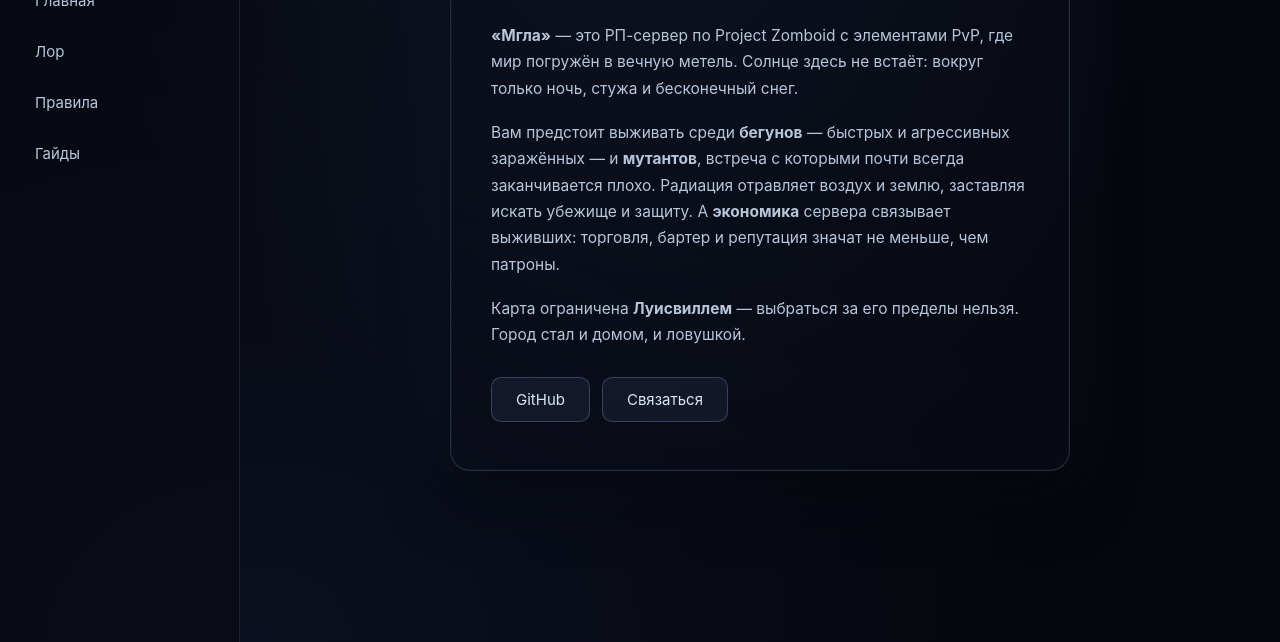
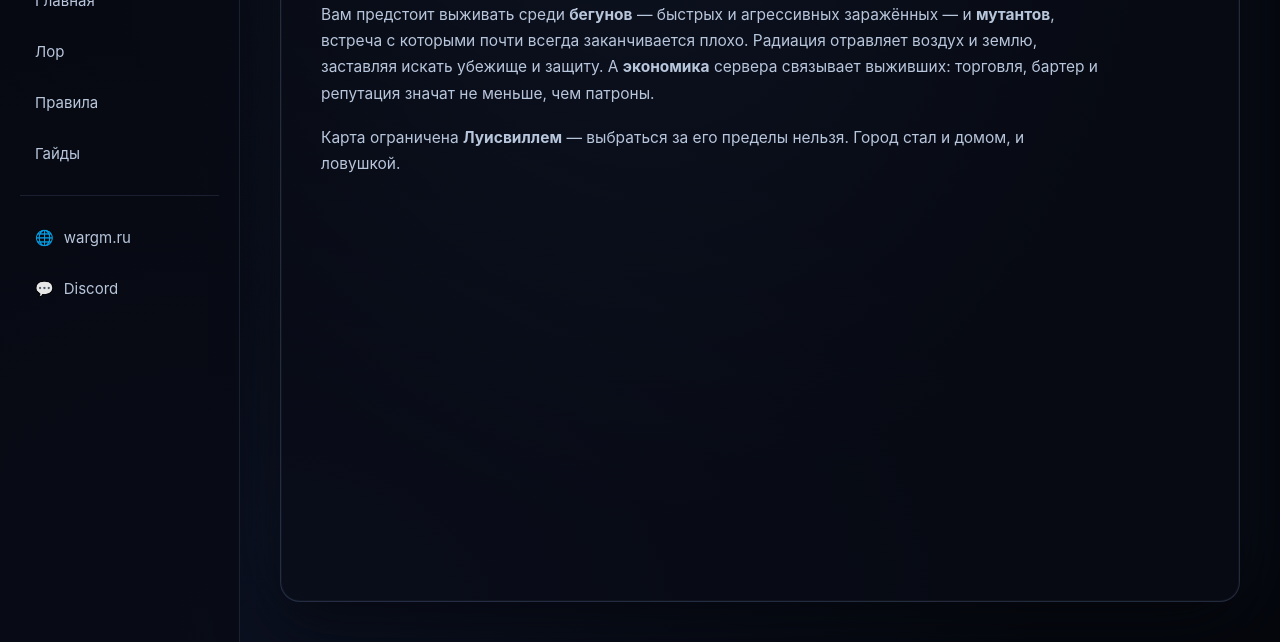
Before and after one commit to eugene-binbash/Mgla, a plain HTML site: page index.html in a window 1280 px wide. Shown: the part 158-800 px from the top of the page. Drawn offline with Linux system fonts and the light colour scheme.

Commit message:
Update index.html

```diff
--- a/index.html
+++ b/index.html
@@ -35,7 +35,7 @@
       z-index: 0;
     }
 
-    /* ===== Боковая панель ===== */
+    /* ===== Левое меню ===== */
     .sidebar {
       position: fixed;
       top: 0;
@@ -49,6 +49,7 @@
       display: flex;
       flex-direction: column;
       gap: 8px;
+      overflow-y: auto;
     }
 
     .brand {
@@ -89,54 +90,66 @@
       color: #e8eef7;
     }
 
-    .nav-link.active,
-    .nav-link[aria-current="page"] {
-      background: rgba(140, 170, 255, 0.14);
-      border-color: rgba(160, 190, 255, 0.25);
-      color: #ffffff;
+    .nav-divider {
+      height: 1px;
+      background: rgba(160, 190, 255, 0.12);
+      margin: 12px 0;
     }
 
-    /* ===== Основная область ===== */
+    .nav-link.external {
+      display: flex;
+      align-items: center;
+      gap: 10px;
+    }
+
+    .nav-link.external .icon {
+      font-size: 15px;
+      line-height: 1;
+      flex-shrink: 0;
+      opacity: 0.9;
+    }
+
+    .nav-link.external.discord:hover {
+      background: rgba(88, 101, 242, 0.18);
+      border-color: rgba(120, 130, 255, 0.45);
+      color: #eef0ff;
+    }
+
+    /* ===== Правое окно ===== */
     .main {
       position: relative;
       z-index: 1;
       margin-left: 240px;
-      width: 100%;
+      width: calc(100% - 240px);
       min-height: 100vh;
+      padding: 40px;
       display: flex;
+      justify-content: center;
       align-items: flex-start;
-      justify-content: center;
-      padding: 48px 24px;
     }
 
-    .page {
-      display: none;
+    .content-window {
       width: 100%;
-      max-width: 620px;
-    }
-
-    /* Показываем страницу, на которую кликнули (или главную по умолчанию) */
-    .page:target {
-      display: block;
-    }
-
-    /* Если ни один якорь не выбран — показываем главную */
-    #home { display: block; }
-    body:has(.page:target) #home { display: none; }
-
-    .card {
+      max-width: 100%;
+      min-height: calc(100vh - 80px);
       background: rgba(10, 14, 24, 0.55);
       border: 1px solid rgba(160, 190, 255, 0.18);
       border-radius: 20px;
       padding: 48px 40px;
-      width: 100%;
-      text-align: left;
       box-shadow:
         0 0 0 1px rgba(255, 255, 255, 0.03) inset,
         0 24px 60px rgba(0, 0, 0, 0.6),
         0 0 80px rgba(90, 130, 220, 0.12);
     }
 
+    /* ===== Страницы ===== */
+    .page { display: none; }
+    .page:target { display: block; }
+
+    #home { display: block; }
+    body:has(.page:target) #home { display: none; }
+
+    /* ===== Типографика ===== */
     h1 {
       font-size: 30px;
       font-weight: 700;
@@ -162,6 +175,7 @@
       line-height: 1.7;
       color: #b8c6dc;
       margin-bottom: 18px;
+      max-width: 80ch;
     }
 
     .desc:last-child { margin-bottom: 0; }
@@ -179,6 +193,7 @@
       list-style: none;
       padding: 0;
       margin: 0 0 18px;
+      max-width: 80ch;
     }
 
     li {
@@ -197,32 +212,6 @@
       color: #7f93b3;
     }
 
-    .links {
-      display: flex;
-      gap: 12px;
-      flex-wrap: wrap;
-      margin-top: 28px;
-    }
-
-    .links a {
-      display: inline-block;
-      padding: 12px 24px;
-      background: rgba(140, 170, 255, 0.08);
-      border: 1px solid rgba(160, 190, 255, 0.25);
-      color: #dbe6f8;
-      text-decoration: none;
-      border-radius: 10px;
-      font-size: 15px;
-      transition: background 0.2s, transform 0.2s, border-color 0.2s, box-shadow 0.2s;
-    }
-
-    .links a:hover {
-      background: rgba(140, 170, 255, 0.18);
-      border-color: rgba(180, 205, 255, 0.5);
-      transform: translateY(-2px);
-      box-shadow: 0 6px 20px rgba(100, 140, 230, 0.25);
-    }
-
     /* ===== Мобильная версия ===== */
     @media (max-width: 760px) {
       body { flex-direction: column; }
@@ -237,6 +226,7 @@
         gap: 8px;
         border-right: none;
         border-bottom: 1px solid rgba(160, 190, 255, 0.12);
+        overflow-y: visible;
       }
 
       .brand { margin: 0 12px 0 0; font-size: 18px; }
@@ -244,8 +234,24 @@
 
       .nav-link { padding: 8px 12px; font-size: 14px; }
 
-      .main { margin-left: 0; padding: 24px 16px; }
-      .card { padding: 32px 22px; }
+      .nav-divider {
+        width: 1px;
+        height: 24px;
+        margin: 0 4px;
+      }
+
+      .main {
+        margin-left: 0;
+        width: 100%;
+        padding: 24px 16px;
+        min-height: auto;
+      }
+
+      .content-window {
+        padding: 32px 22px;
+        min-height: auto;
+      }
+
       h1 { font-size: 24px; }
     }
   </style>
@@ -262,17 +268,25 @@
     <a href="#lor"    class="nav-link">Лор</a>
     <a href="#rules"  class="nav-link">Правила</a>
     <a href="#guides" class="nav-link">Гайды</a>
+
+    <div class="nav-divider"></div>
+
+    <a href="https://wargm.ru/" target="_blank" rel="noopener" class="nav-link external">
+      <span class="icon">🌐</span>
+      <span>wargm.ru</span>
+    </a>
+    <a href="https://discord.com/" target="_blank" rel="noopener" class="nav-link external discord">
+      <span class="icon">💬</span>
+      <span>Discord</span>
+    </a>
   </aside>
 
-  <!-- ===== Контент ===== -->
+  <!-- ===== Правое окно ===== -->
   <main class="main">
+    <div class="content-window">
 
-    <!-- Главная (по умолчанию) -->
+      <!-- Главная -->
       <section class="page" id="home">
-      <div class="card">
-        <h1>Мгла</h1>
-        <div class="subtitle">RP-сервер Project Zomboid</div>
-
         <p class="desc">
           <strong>«Мгла»</strong> — это РП-сервер по Project Zomboid с элементами PvP,
           где мир погружён в вечную метель. Солнце здесь не встаёт: вокруг только ночь,
@@ -289,17 +303,10 @@
           Карта ограничена <strong>Луисвиллем</strong> — выбраться за его пределы нельзя.
           Город стал и домом, и ловушкой.
         </p>
-
-        <div class="links">
-          <a href="https://github.com/" target="_blank" rel="noopener">GitHub</a>
-          <a href="mailto:you@example.com">Связаться</a>
-        </div>
-      </div>
       </section>
 
       <!-- Лор -->
       <section class="page" id="lor">
-      <div class="card">
         <h1>Лор</h1>
         <div class="subtitle">История мира «Мглы»</div>
 
@@ -325,12 +332,10 @@
           выбраться: мосты обрушены, дороги замело, а те, кто пытался уйти,
           не вернулись. Город стал и домом, и ловушкой.
         </p>
-      </div>
       </section>
 
       <!-- Правила -->
       <section class="page" id="rules">
-      <div class="card">
         <h1>Правила</h1>
         <div class="subtitle">Что можно и что нельзя</div>
 
@@ -360,12 +365,10 @@
           <li>Предупреждение → мут → бан (по тяжести нарушения).</li>
           <li>Читы и краш-эксплойты — бан без предупреждения.</li>
         </ul>
-      </div>
       </section>
 
       <!-- Гайды -->
       <section class="page" id="guides">
-      <div class="card">
         <h1>Гайды</h1>
         <div class="subtitle">Как выжить в «Мгле»</div>
 
@@ -396,9 +399,9 @@
           <li>Репутация открывает доступ к редким товарам и услугам.</li>
           <li>Не берите кредиты у тех, кого не знаете.</li>
         </ul>
-      </div>
       </section>
 
+    </div>
   </main>
 </body>
 </html>
```
Lines whose indentation alone changed are shown as unchanged.
